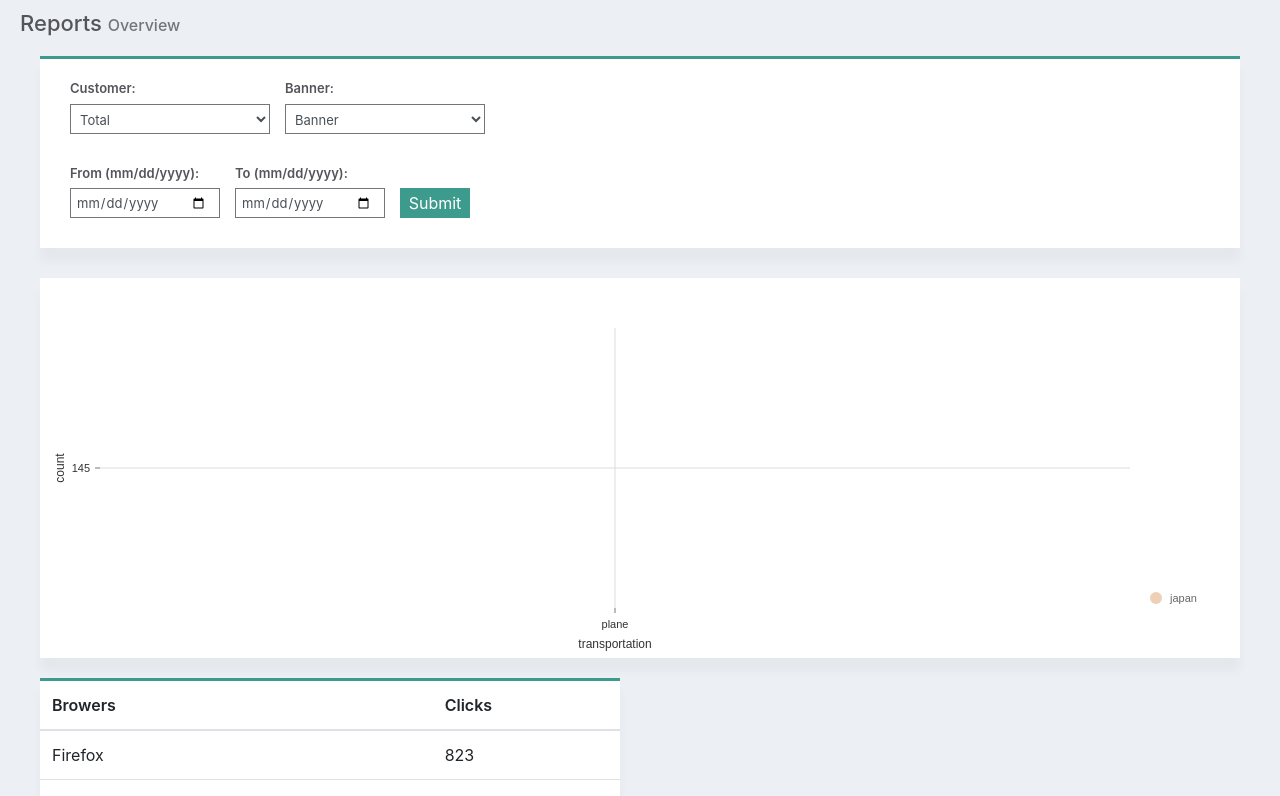
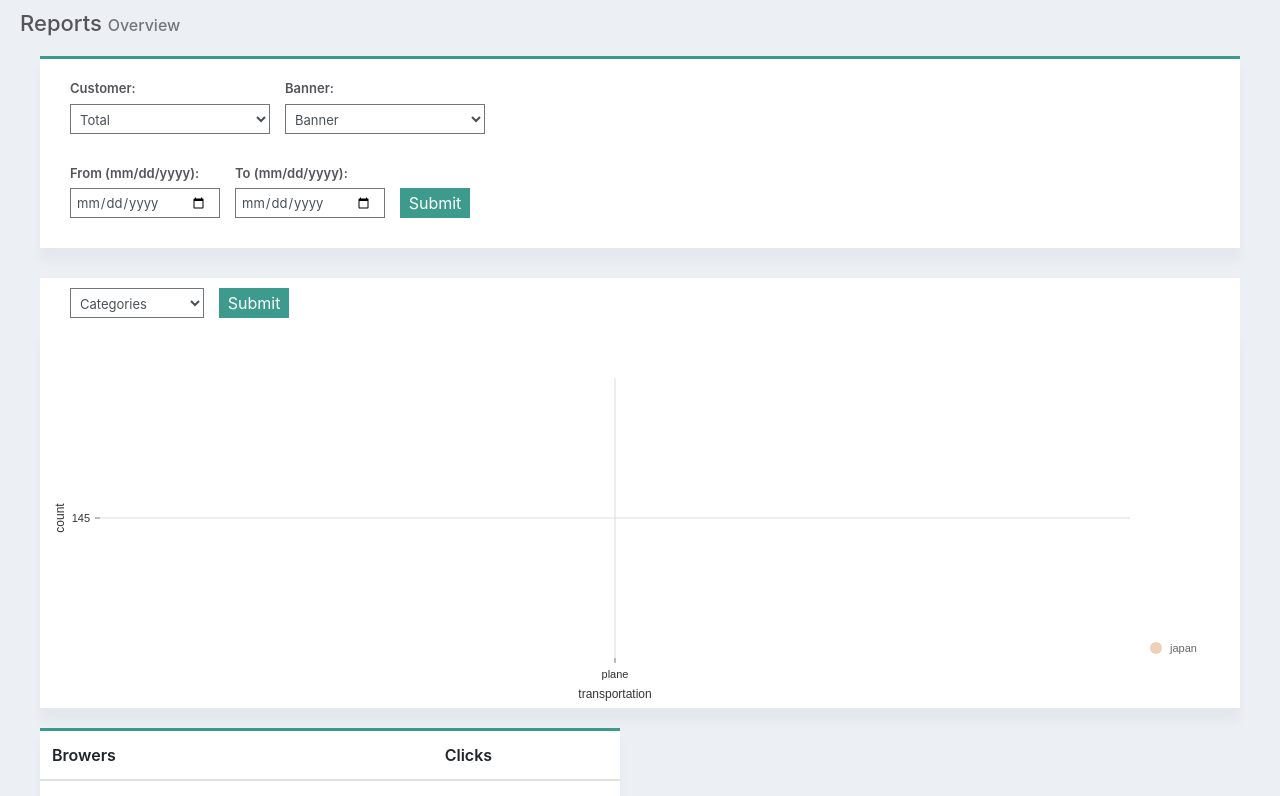
Before and after one commit to Panhara28/ads_campaige, a Next.js app: page / in a window 1280 px wide. Shown: the top 796 px of the page. Built offline with nearby package versions, Linux system fonts and the light colour scheme.

Commit message:
graph_hot_fix

```diff
--- a/components/report/index.tsx
+++ b/components/report/index.tsx
@@ -94,6 +94,10 @@ const Graph = ({ data /* see data tab */ }) => (
 
 export const Overview: React.FC<any> = (): any => {
   const submitBtnHandler = (e: any) => {
+    e.preventDefault();
+  };
+
+  const graphBtnHandler = (e: any) => {
     e.preventDefault();
   };
 
@@ -201,11 +205,36 @@ export const Overview: React.FC<any> = (): any => {
       </div>
 
       <div className={styled.graphContainer}>
-        <div className={styled.chartContainer}>
-          <div className={styled.chart}>
-            <Graph data={data} />
+        <Form onSubmit={(e) => graphBtnHandler(e)}>
+          <div className={styled.chartContainer}>
+            <div className={styled.graphSelectContainer}>
+              <FormGroup
+                controlId="exampleForm.SelectGraph"
+                className={styled.GraphSelect}
+              >
+                <FormControl
+                  as="select"
+                  defaultValue="Categories"
+                  className={styled.graphFormSelect}
+                >
+                  <option>Impressions</option>
+                  <option>Clicks</option>
+                  <option hidden>Categories</option>
+                </FormControl>
+
+                <div className={styled.graphButtonContainer}>
+                  <Button type="submit" className={styled.graphBtn}>
+                    Submit
+                  </Button>
+                </div>
+              </FormGroup>
+            </div>
+
+            <div className={styled.chart}>
+              <Graph data={data} />
+            </div>
           </div>
-        </div>
+        </Form>
       </div>
 
       <div className={styled.dataSetsContainer}>
--- a/components/report/report.module.scss
+++ b/components/report/report.module.scss
@@ -1,3 +1,41 @@
+@mixin button {
+  background-color: $borderColor;
+  border: none;
+  border-radius: 0px;
+  width: 70px;
+  height: 30px;
+  display: flex;
+  justify-content: center;
+  align-items: center;
+  margin-top: 4px;
+
+  p {
+    font-size: 13.5px;
+    font-weight: 600;
+    margin: 0px;
+  }
+
+  &:hover {
+    background-color: rgba(139, 0, 139, 0.753);
+  }
+
+  &:focus {
+    background-color: rgba(139, 0, 139, 0.753) !important;
+    border-color: transparent !important;
+    box-shadow: none !important;
+  }
+
+  &:active {
+    background-color: rgba(139, 0, 139, 0.753) !important;
+    border-color: transparent !important;
+    box-shadow: none !important;
+  }
+
+  @media screen and (max-width: 768px) {
+    margin-top: 0px;
+  }
+}
+
 $subTitleColor: #737679;
 $secondary: rgb(84, 85, 90);
 
@@ -141,44 +179,11 @@ $borderColor: rgb(61, 155, 141);
 }
 
 .submitBtn {
-  background-color: $borderColor;
-  border: none;
-  border-radius: 0px;
-  width: 70px;
-  height: 30px;
-  display: flex;
-  justify-content: center;
-  align-items: center;
-  margin-top: 4px;
-
-  p {
-    font-size: 13.5px;
-    font-weight: 600;
-    margin: 0px;
-  }
-
-  &:hover {
-    background-color: rgba(139, 0, 139, 0.753);
-  }
-
-  &:focus {
-    background-color: rgba(139, 0, 139, 0.753) !important;
-    border-color: transparent !important;
-    box-shadow: none !important;
-  }
-
-  &:active {
-    background-color: rgba(139, 0, 139, 0.753) !important;
-    border-color: transparent !important;
-    box-shadow: none !important;
-  }
-
-  @media screen and (max-width: 768px) {
-    margin-top: 0px;
-  }
+  @include button();
 }
 
 // Overview charts
+
 .graphContainer {
   width: 100%;
   min-height: 400px;
@@ -197,6 +202,10 @@ $borderColor: rgb(61, 155, 141);
       scrollbar-width: none; /* Firefox */
     }
   }
+}
+
+.graphSelectContainer {
+  background-color: $cardBgColor;
 }
 
 .chartContainer {
@@ -236,6 +245,45 @@ $borderColor: rgb(61, 155, 141);
 
 .graph {
   background-color: $cardBgColor;
+}
+
+.GraphSelect {
+  display: flex;
+  flex-direction: row;
+  justify-content: center;
+  align-items: center;
+  width: 250px;
+  height: 50px !important;
+  height: auto;
+  margin: 0px;
+  padding-left: 30px;
+}
+
+.graphFormSelect {
+  height: 30px;
+  width: 100% !important;
+  border: 1px solid $subTitleColor;
+  border-radius: 0px;
+  font-size: 13px;
+  padding-left: 5px;
+  padding-bottom: 4px;
+
+  &:focus {
+    background-color: transparent;
+    border-color: $subTitleColor;
+    box-shadow: none;
+  }
+}
+
+.graphButtonContainer {
+  width: 150px;
+  height: 30px;
+}
+
+.graphBtn {
+  @include button();
+  padding: 0px;
+  margin: 0px 0px 0px 15px;
 }
 
 // Overview DataSets
```
